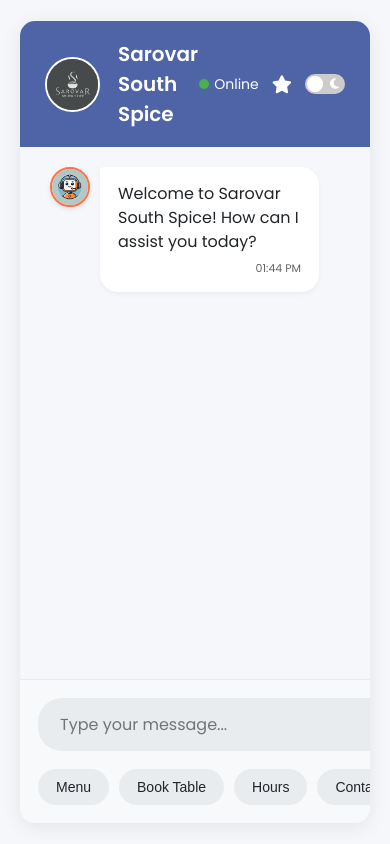
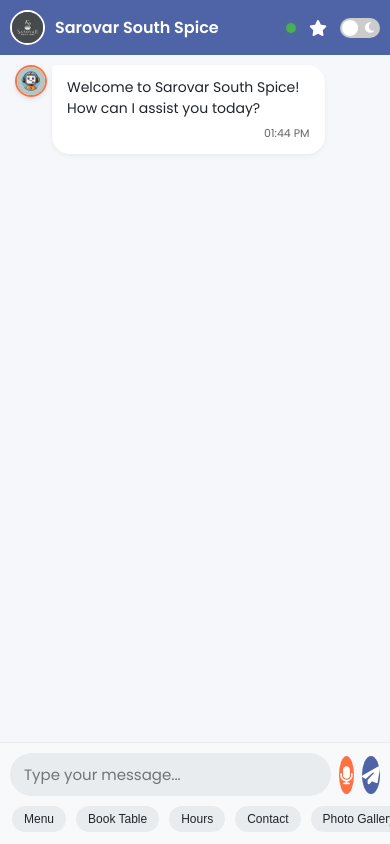
Before and after one commit to Udiesh/Restaurant_Chatbot, a plain HTML site: page static/index.html in a window 390 px wide. Drawn offline with Linux system fonts and the light colour scheme; files whose address does not match are found by name.

Commit message:
Enhance mobile responsiveness

```diff
--- a/static/index.html
+++ b/static/index.html
@@ -2,7 +2,10 @@
 <html lang="en" data-theme="light">
   <head>
     <meta charset="UTF-8" />
-    <meta name="viewport" content="width=device-width, initial-scale=1.0" />
+    <meta
+      name="viewport"
+      content="width=device-width, initial-scale=1.0, maximum-scale=1.0, user-scalable=no, viewport-fit=cover"
+    />
     <title>Sarovar South Spice - Chatbot</title>
     <link rel="stylesheet" href="/static/style.css" />
     <link rel="preconnect" href="https://fonts.googleapis.com" />
--- a/static/style.css
+++ b/static/style.css
@@ -639,27 +639,32 @@ input:checked + .slider:before {
 @media (max-width: 600px) {
     .chat-container {
         border-radius: 15px;
-        height: 95vh;
-        max-height: 95vh;
+        height: 100vh; /* Full height on mobile */
+        max-height: 100vh;
         max-width: 100%;
+        margin: 0;
     }
 
-    .chat-box {
-        height: calc(95vh - 220px);
-        padding: 20px;
+    body {
+        padding: 0; /* Remove padding on mobile */
+        overflow: hidden; /* Prevent body scrolling */
     }
 
-    .user-message, .bot-message {
-        max-width: 90%;
+    .chat-header {
+        padding: 12px 15px; /* Smaller header padding */
     }
 
-    .avatar-img {
+    .logo-img {
         width: 40px;
         height: 40px;
     }
 
+    .restaurant-info {
+        gap: 10px;
+    }
+
     .restaurant-name {
-        font-size: 20px;
+        font-size: 18px;
     }
 
     .restaurant-tagline {
@@ -668,6 +673,58 @@ input:checked + .slider:before {
 
     .header-controls {
         gap: 8px;
+    }
+
+    .online-indicator .status-text {
+        display: none; /* Hide status text on mobile */
+    }
+
+    .chat-box {
+        height: calc(100vh - 190px); /* Adjust for smaller header and input area */
+        padding: 15px;
+    }
+
+    .user-message, .bot-message {
+        max-width: 85%;
+        margin-bottom: 15px;
+    }
+
+    .message-content {
+        padding: 12px 15px;
+    }
+
+    .message-content p {
+        font-size: 15px;
+    }
+
+    .avatar-img {
+        width: 36px;
+        height: 36px;
+        margin: 0 6px;
+    }
+
+    .input-container {
+        padding: 12px;
+    }
+
+    #user-input {
+        padding: 12px 16px;
+        font-size: 15px;
+    }
+
+    #send-button, #voice-input-btn {
+        width: 42px;
+        height: 42px;
+        margin-left: 8px;
+    }
+
+    .suggestion-chips {
+        padding: 0 12px 12px;
+    }
+
+    .suggestion-chip {
+        padding: 8px 14px;
+        font-size: 13px;
     }
 
     .theme-switch {
@@ -696,6 +753,98 @@ input:checked + .slider:before {
 
     #feedback-text {
         min-height: 80px;
+    }
+
+    /* Improve modal on mobile */
+    .modal-content {
+        margin: 10% auto;
+        width: 90%;
+        padding: 20px 15px;
+    }
+
+    .close-modal {
+        top: 10px;
+        right: 15px;
+    }
+}
+
+/* Small mobile screens */
+@media (max-width: 400px) {
+    .chat-container {
+        border-radius: 0; /* No rounded corners on very small screens */
+    }
+
+    .chat-header {
+        padding: 10px;
+    }
+
+    .restaurant-name {
+        font-size: 16px;
+    }
+
+    .logo-img {
+        width: 35px;
+        height: 35px;
+    }
+
+    #rate-chat-btn {
+        font-size: 16px;
+    }
+
+    .message-content p {
+        font-size: 14px;
+    }
+
+    .chat-box {
+        padding: 10px;
+    }
+
+    .avatar-img {
+        width: 32px;
+        height: 32px;
+        margin: 0 5px;
+    }
+
+    .suggestion-chip {
+        padding: 6px 12px;
+        font-size: 12px;
+    }
+
+    .input-container {
+        padding: 10px;
+    }
+
+    #user-input {
+        padding: 10px 14px;
+    }
+
+    #send-button, #voice-input-btn {
+        width: 38px;
+        height: 38px;
+    }
+}
+
+/* Fix for iPhone with notch */
+@media screen and (min-device-width: 375px) and (max-device-width: 812px) and (-webkit-min-device-pixel-ratio: 3) {
+    .chat-container {
+        height: calc(100vh - env(safe-area-inset-top) - env(safe-area-inset-bottom));
+        padding-top: env(safe-area-inset-top);
+        padding-bottom: env(safe-area-inset-bottom);
+    }
+
+    .chat-box {
+        height: calc(100vh - 190px - env(safe-area-inset-top) - env(safe-area-inset-bottom));
+    }
+}
+
+/* Add support for viewport height in mobile browsers */
+@supports (-webkit-touch-callout: none) {
+    .chat-container {
+        height: -webkit-fill-available;
+    }
+
+    .chat-box {
+        height: calc(-webkit-fill-available - 190px);
     }
 }
 
```
